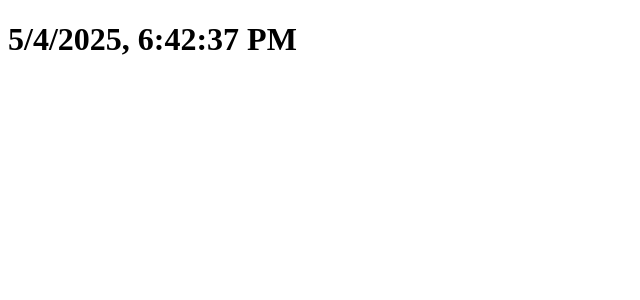
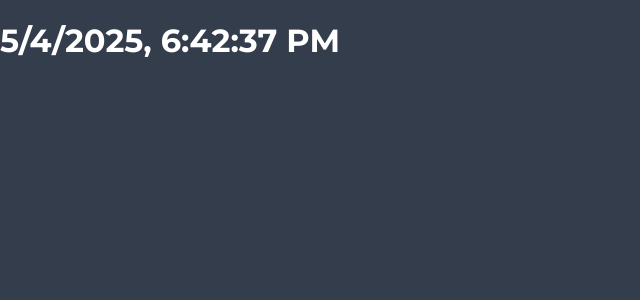
Before and after one commit to Sinonaz/vue-weather, a Vue app: page / in a window 1280 px wide. Shown: the top 300 px of the page, without its empty margins (0-640 px from the left). Built offline with nearby package versions, Linux system fonts and the light colour scheme.

Commit message:
Подготавливает базовые стили

```diff
--- a/src/style.css
+++ b/src/style.css
@@ -1,4 +1,26 @@
+@import url("https://fonts.googleapis.com/css2?family=Montserrat:wght@100;200;300;400;500;600;700;800;900&display=swap");
+
 :root {
+  --body-bg: #343d4b;
+  --dark-gray: #222831;
+  --gray: #272e37;
+  --light-gray: #3a434f;
+  --white: #ffffff;
+  --gradient: linear-gradient(90.8deg, rgba(144, 217, 224, 0.9) 0.2%, rgba(84, 96, 230, 0.9) 100%);
+  --gradient-hover: linear-gradient(256.33deg, rgba(144, 217, 224, 0.9) 9.04%, rgba(84, 96, 230, 0.9) 92.2%);
+  --font-primary: "Montserrat", sans-serif;
+}
+
+html {
+  height: 100%;
+}
+
+body {
+  margin: 0;
+  height: 100%;
+  font-family: var(--font-primary);
+  color: var(--white);
+  background: var(--body-bg);
   font-synthesis: none;
   text-rendering: optimizeLegibility;
   -webkit-font-smoothing: antialiased;
```
